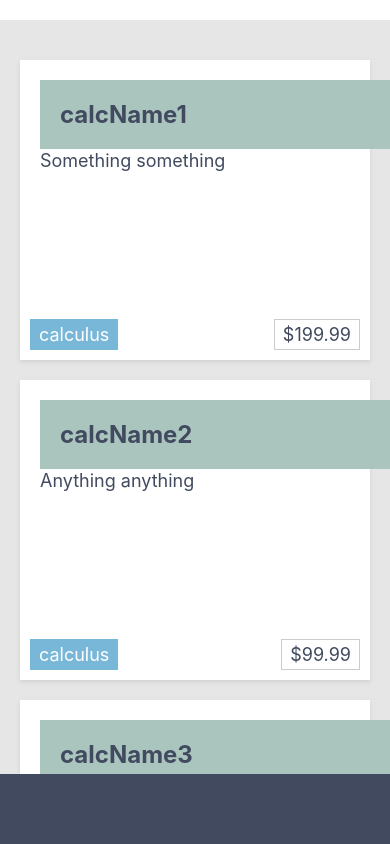
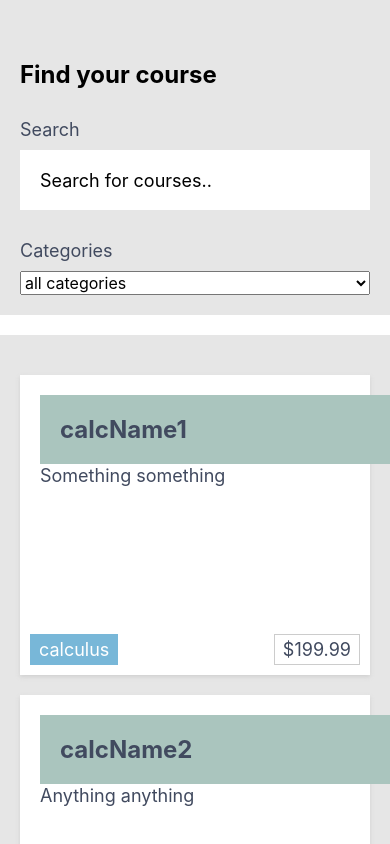
Before and after one commit to lhafkamp/inspire-native, a React Native app: screen / in a window 390 px wide. Shown: the top 844 px of the page. Built offline with nearby package versions, Linux system fonts and the light colour scheme.

Commit message:
Combine search filter with a picker filter

```diff
--- /dev/null
+++ b/components/CategoryPicker.js
@@ -0,0 +1,54 @@
+import React from 'react'
+import { Picker, StyleSheet, Text, View } from 'react-native'
+import Colors from '../constants/Colors'
+
+class CategoryPicker extends React.Component {
+  constructor() {
+    super()
+    this.state = {
+      pickerValue: 'all'
+    }
+
+    this.ValueChangeHandler = this.ValueChangeHandler.bind(this)
+  }
+
+  ValueChangeHandler(e) {
+    this.setState({
+      pickerValue: e
+    })
+  }
+
+  render() {
+    const { onChange, categories } = this.props
+
+    return (
+      <View style={styles.categoryPicker}>
+        <Text style={styles.label}>Categories</Text>
+        <Picker onChange={onChange}
+          selectedValue={this.state.pickerValue}
+          onValueChange={this.ValueChangeHandler}
+          itemStyle={styles.pickerItem}
+        >
+          <Picker.Item label="all categories" value="all" />
+          {categories.map(category => <Picker.Item key ={category} label={category} value={category} />)}
+        </Picker>
+      </View>
+    )
+  }
+}
+
+const styles = StyleSheet.create({
+  categoryPicker: {
+    marginTop: 20,
+  },
+  label: {
+    color: Colors.textc,
+    fontSize: 18,
+    paddingVertical: 10,
+  },
+  pickerItem: {
+    marginTop: -40,
+  }
+})
+
+export default CategoryPicker
--- a/components/CourseDisplayer.js
+++ b/components/CourseDisplayer.js
@@ -3,27 +3,76 @@ import { View } from 'react-native'
 import allCourses from '../allCourses'
 
 import CourseSection from './CourseSection'
+import FilterSection from './FilterSection'
 
 class CourseDisplayer extends React.Component {
   constructor() {
     super()
     this.state = {
-      courses: []
+      courses: [],
+      searchFilter: [],
+      categoryFilter: [],
+      categories: []
     }
+
+    this.changeHandler = this.changeHandler.bind(this)
+    this.filters = this.filters.bind(this)
   }
 
   componentDidMount() {
-    const arr = []
-    Object.keys(allCourses).map(key => arr.push(allCourses[key]))
+    const courseArr = []
+    const categoryArr = []
+
+    Object.keys(allCourses).map(key => courseArr.push(allCourses[key]))
+
+    courseArr.map(course => !categoryArr.includes(course.category) ? categoryArr.push(course.category) : null)
 
     this.setState({
-      courses: arr
+      courses: courseArr,
+      categories: categoryArr
     })
+  }
+
+  changeHandler(e) {
+    let state = null
+    let value = null
+
+    switch(e._dispatchInstances.type) {
+      case 'RCTPicker':
+        state = 'categoryFilter'
+        value = e.nativeEvent.newValue
+        break
+      default:
+        state = 'searchFilter'
+        value = e.nativeEvent.text
+    }
+
+    this.setState({
+      [state]: value
+    })
+  }
+
+  filters() {
+    const { courses, searchFilter, categoryFilter } = this.state
+
+    const filteredByCategory = courses
+      .filter(course => categoryFilter !== 'all' ? course.category.includes(categoryFilter) : course.category)
+
+    const filteredBySearch = courses
+      .filter(course => course.name.toLowerCase().includes(searchFilter) || course.description.toLowerCase().includes(searchFilter))
+
+    const allFilters = filteredByCategory
+      .filter(course => filteredBySearch.includes(course))
+
+    return allFilters
   }
 
   render() {
     return (
-      <CourseSection courses={this.state.courses} />
+      <View>
+        <FilterSection onChange={this.changeHandler} categories={this.state.categories} />
+        <CourseSection courses={this.filters()} />
+      </View>
     )
   }
 }
--- /dev/null
+++ b/components/FilterSection.js
@@ -0,0 +1,30 @@
+import React from 'react'
+import { StyleSheet, Text, View } from 'react-native'
+import Colors from '../constants/Colors'
+
+import SearchInput from './SearchInput'
+import CategoryPicker from './CategoryPicker'
+
+const FilterSection = ({ onChange, categories }) => (
+  <View style={styles.filterSection}>
+    <Text style={styles.header}>Find your course</Text>
+    <SearchInput onChange={onChange} />
+    <CategoryPicker onChange={onChange} categories={categories} />
+  </View>
+)
+
+const styles = StyleSheet.create({
+  filterSection: {
+    padding: 20,
+    paddingTop: 60,
+    backgroundColor: Colors.phc,
+    marginBottom: 20,
+  },
+  header: {
+    fontWeight: 'bold',
+    fontSize: 24,
+    marginBottom: 20,
+  },
+})
+
+export default FilterSection
--- a/components/Layout.js
+++ b/components/Layout.js
@@ -14,7 +14,6 @@ const Layout = () => (
 const styles = StyleSheet.create({
   layout: {
     flex: 1,
-    marginTop: 20,
   },
 })
 
--- /dev/null
+++ b/components/SearchInput.js
@@ -0,0 +1,26 @@
+import React from 'react'
+import { StyleSheet, Text, View, TextInput } from 'react-native'
+import Colors from '../constants/Colors'
+
+const SearchInput = ({ onChange }) => (
+  <View>
+    <Text style={styles.label}>Search</Text>
+    <TextInput style={styles.search} onChange={onChange} placeholder="Search for courses.." />
+  </View>
+)
+
+const styles = StyleSheet.create({
+  label: {
+    color: Colors.textc,
+    fontSize: 18,
+    paddingVertical: 10,
+  },
+  search: {
+    backgroundColor: '#fff',
+    height: 60,
+    padding: 20,
+    fontSize: 18,
+  },
+})
+
+export default SearchInput
--- a/package.json
+++ b/package.json
@@ -4,11 +4,13 @@
     "start": "expo start",
     "android": "expo start --android",
     "ios": "expo start --ios",
-    "eject": "expo eject"
+    "eject": "expo eject",
+    "devtools": "react-devtools"
   },
   "dependencies": {
     "expo": "^32.0.0",
     "react": "16.5.0",
+    "react-devtools": "^3.6.0",
     "react-native": "https://github.com/expo/react-native/archive/sdk-32.0.0.tar.gz"
   },
   "devDependencies": {
```
Also changed, not shown: 1 other file (tests, documents, lock files or other folders).
